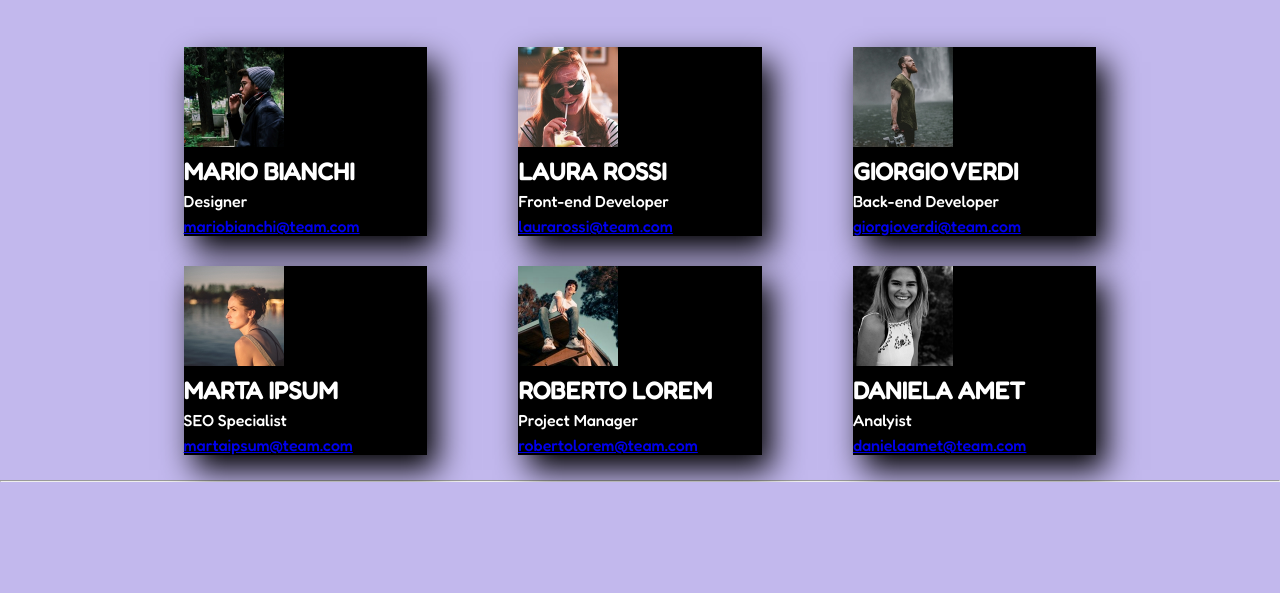
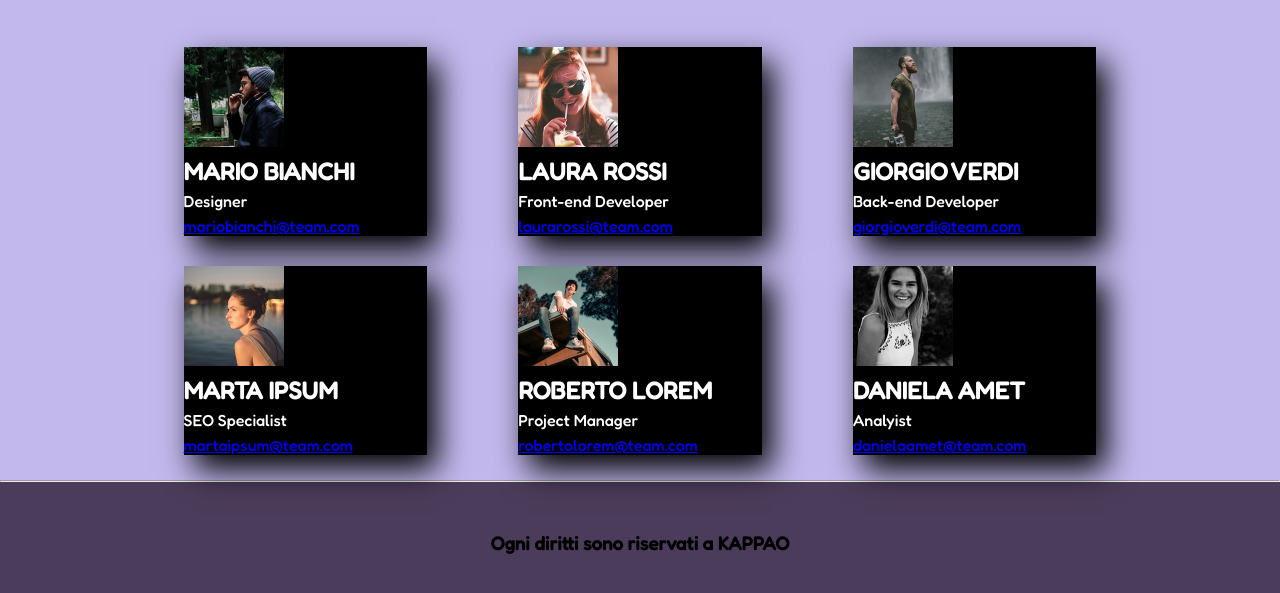
Before and after one commit to buonoalex/html-css-flex-cards, a plain HTML site: page index.html in a window 1280 px wide. Shown: the part 425-1018 px from the top of the page. Before the commit the page ends 907 px from the top, so only its background shows below. Drawn offline with Linux system fonts and the light colour scheme.

Commit message:
added footer

```diff
--- a/css/style.css
+++ b/css/style.css
@@ -15,7 +15,8 @@ h2{
     text-transform: uppercase;
 }
 
-body{
+
+header , main{
     background-color: rgb(194, 184, 237);
 }
 
@@ -144,3 +145,11 @@ body{
     align-items: center;
     padding: 25px;
 }
+
+#footer-flex{
+    display: flex;
+    justify-content : center;
+    padding: 50px;
+    height: auto;
+    background-color: rgb(76, 60, 91);
+}
--- a/index.html
+++ b/index.html
@@ -162,6 +162,12 @@
 
         <footer>
 
+            <div id="footer-flex">
+
+                <h3>Ogni diritti sono riservati a KAPPAO</h3>
+
+            </div>
+
         </footer>
 
     </body>
```
